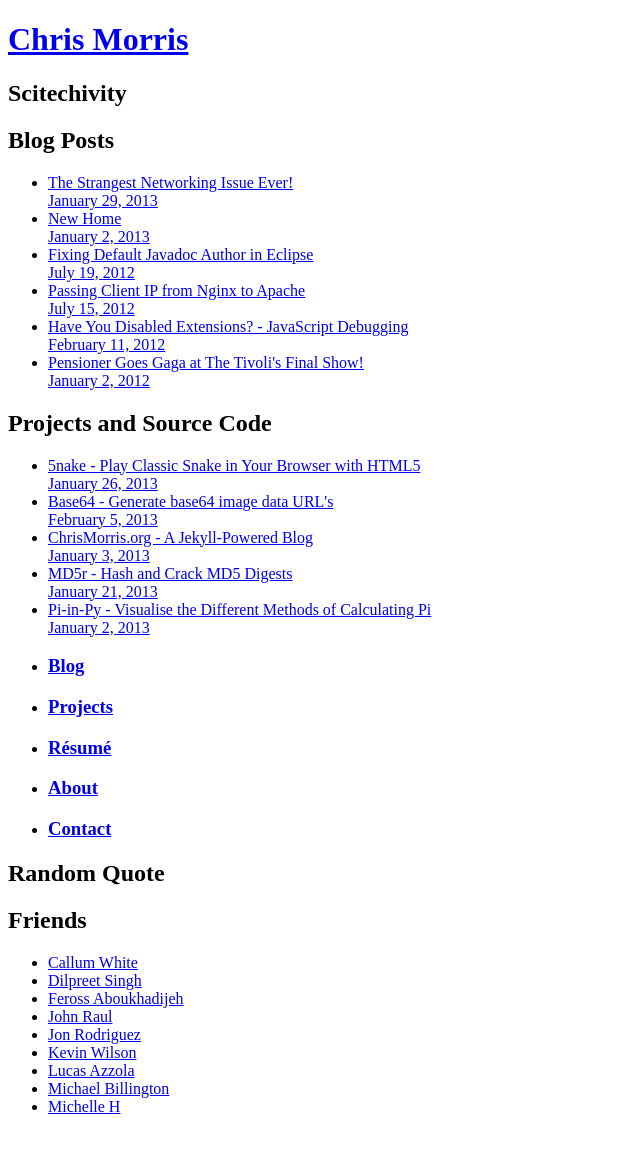
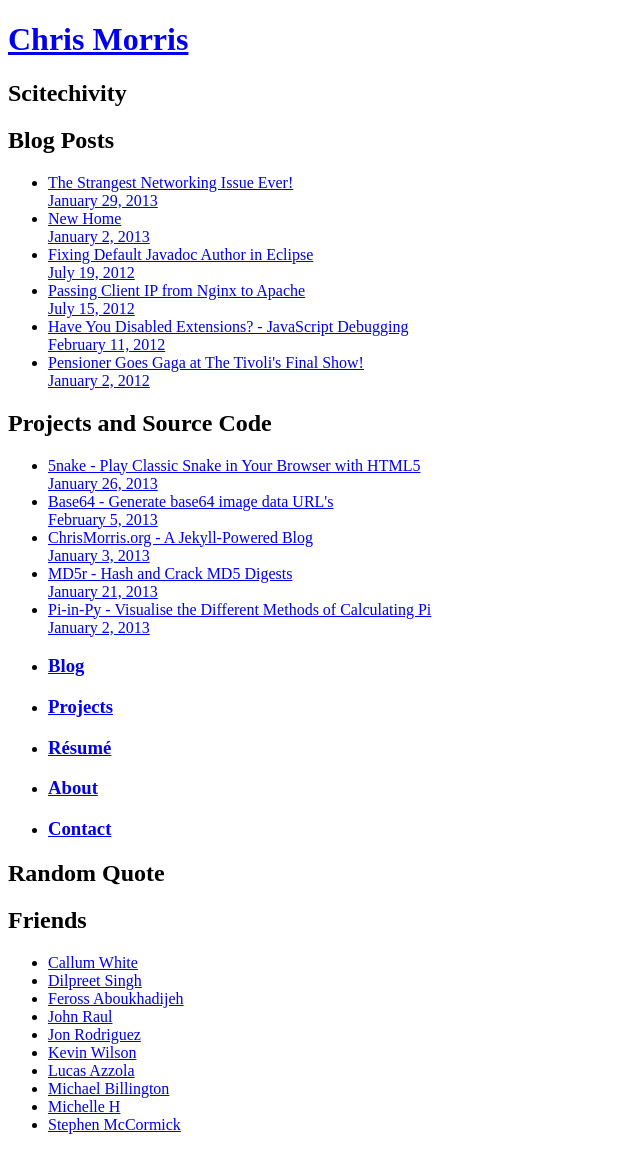
Before and after one commit to ChrisMorrisOrg/ChrisMorris.org, a Jekyll site: the page built from index.html, in a window 1280 px wide. Shown: the whole page, without its empty margins (0-640 px from the left). Built offline with Jekyll 4.4.1, drawn with Linux system fonts in a browser that asks for light colours; nearby versions of some CDN libraries.

Commit message:
Updated Friends List
- Added Stephen McCormick

```diff
--- a/_layouts/layout.html
+++ b/_layouts/layout.html
@@ -71,6 +71,7 @@
             <li><a target="_blank" href="http://www.lucasazzola.com/">Lucas Azzola</a></li>
             <li><a target="_blank" href="http://mike.bitrevision.com/">Michael Billington</a></li>
             <li><a target="_blank" href="http://michalogy.wordpress.com/">Michelle H</a></li>
+            <li><a target="_blank" href="http://www.quasilocal.com/">Stephen McCormick</a></li>
           </ul>
         </div>
       </section>
```
